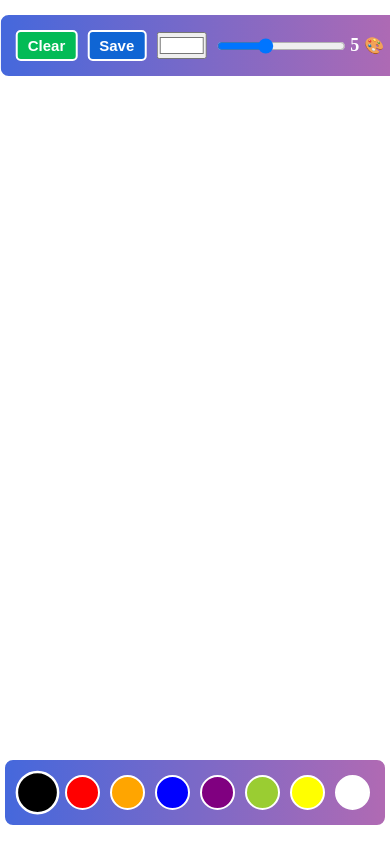
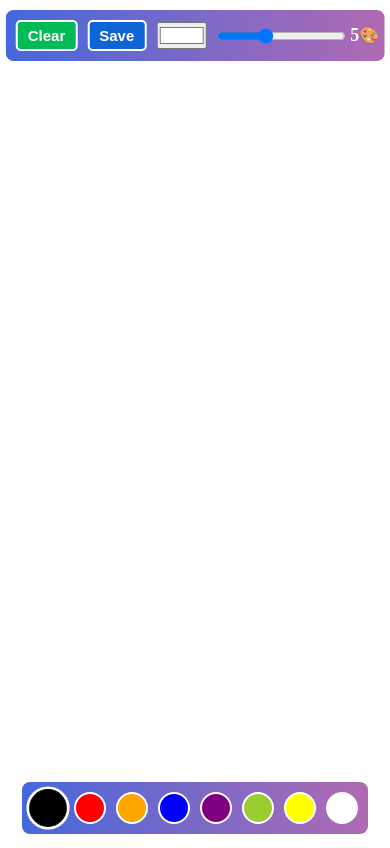
Before and after one commit to kenjayev/drawing-app, a plain HTML site: page index.html in a window 390 px wide. Drawn offline with Linux system fonts and the light colour scheme.

Commit message:
optimisation color and management panels

```diff
--- a/css/style.css
+++ b/css/style.css
@@ -8,55 +8,49 @@ body {
   height: 100vh;
   overflow: hidden;
 }
-.clr_wrapper {
-  position: fixed;
-  bottom: 2%;
-  left: 50%;
-  transform: translateX(-50%);
+
+.top-management__panel,
+.clr-wrapper {
   display: flex;
   align-items: center;
   justify-content: space-between;
+  border: 2px solid white;
+  border-radius: 10px;
   background: linear-gradient(to right, #4568dc, #b06ab3);
   padding: 10px;
-  border: 2px solid white;
-  border-radius: 10px;
-  display: none;
 }
-.clr_wrapper > .clr {
-  margin: 5px;
-}
-.nav {
+.top-management__panel {
   position: fixed;
   top: 1%;
   left: 50%;
   transform: translateX(-50%);
-  display: flex;
-  align-items: center;
-  justify-content: space-between;
-  background: linear-gradient(to right, #4568dc, #b06ab3);
-  padding: 10px;
-  border: 2px solid white;
-  border-radius: 10px;
 }
-.nav,
-.nav div,
-.nav > input,
-button {
+.clr-wrapper {
+  position: fixed;
+  top: 50%;
+  left: 0.7%;
+  flex-direction: column;
+  transform: translateY(-50%);
+}
+
+input,
+button,
+.clr {
   margin: 5px;
 }
-.clr.active {
-  transform: scale(1.25);
-}
-.clr:hover:not(.clr.active) {
-  transform: scale(1.1);
-}
 .clr {
-  width: 35px;
-  height: 35px;
+  width: 32px;
+  height: 32px;
   border-radius: 50%;
   border: 2px solid white;
   background-color: #000;
   transition: transform 0.2s;
+}
+.clr.active {
+  transform: scale(1.35);
+}
+.clr:hover:not(.clr.active) {
+  transform: scale(1.15);
 }
 .clr:nth-child(2) {
   background-color: red;
@@ -79,6 +73,7 @@ button {
 .clr:nth-child(8) {
   background-color: #fff;
 }
+
 button {
   border: none;
   outline: none;
@@ -102,11 +97,17 @@ button:hover {
   font-weight: bold;
 }
 
-@media (max-width: 750px) {
-  .clr_wrapper {
-    display: flex;
+@media (max-width: 650px) {
+  .top-management__panel,
+  .clr-wrapper {
+    padding: 5px;
   }
-  .nav > .clr {
-    display: none;
+  .clr-wrapper {
+    position: fixed;
+    top: auto;
+    bottom: 1%;
+    left: 50%;
+    flex-direction: row;
+    transform: translateX(-50%);
   }
 }
--- a/index.html
+++ b/index.html
@@ -8,9 +8,7 @@
     <link rel="stylesheet" href="./css/style.css" />
   </head>
   <body>
-    <canvas id="canvas"></canvas>
-    <!-- navbar -->
-    <div class="nav">
+    <div class="clr-wrapper">
       <div class="clr active" data-clr="#000"></div>
       <div class="clr" data-clr="red"></div>
       <div class="clr" data-clr="orange"></div>
@@ -19,10 +17,13 @@
       <div class="clr" data-clr="yellowgreen"></div>
       <div class="clr" data-clr="yellow"></div>
       <div class="clr" data-clr="#fff"></div>
+    </div>
 
+    <canvas id="canvas"></canvas>
+
+    <div class="top-management__panel">
       <button id="clear">Clear</button>
       <button id="save">Save</button>
-
       <input type="color" name="color" value="#ffffff" id="bgColor__change" />
       <input
         type="range"
@@ -36,17 +37,6 @@
       <output id="ageOutputId">5</output>
       <div id="icon">🎨</div>
     </div>
-    <div class="clr_wrapper">
-      <div class="clr active" data-clr="#000"></div>
-      <div class="clr" data-clr="red"></div>
-      <div class="clr" data-clr="orange"></div>
-      <div class="clr" data-clr="blue"></div>
-      <div class="clr" data-clr="purple"></div>
-      <div class="clr" data-clr="yellowgreen"></div>
-      <div class="clr" data-clr="yellow"></div>
-      <div class="clr" data-clr="#fff"></div>
-    </div>
-
     <script src="./js/main.js"></script>
   </body>
 </html>
```
